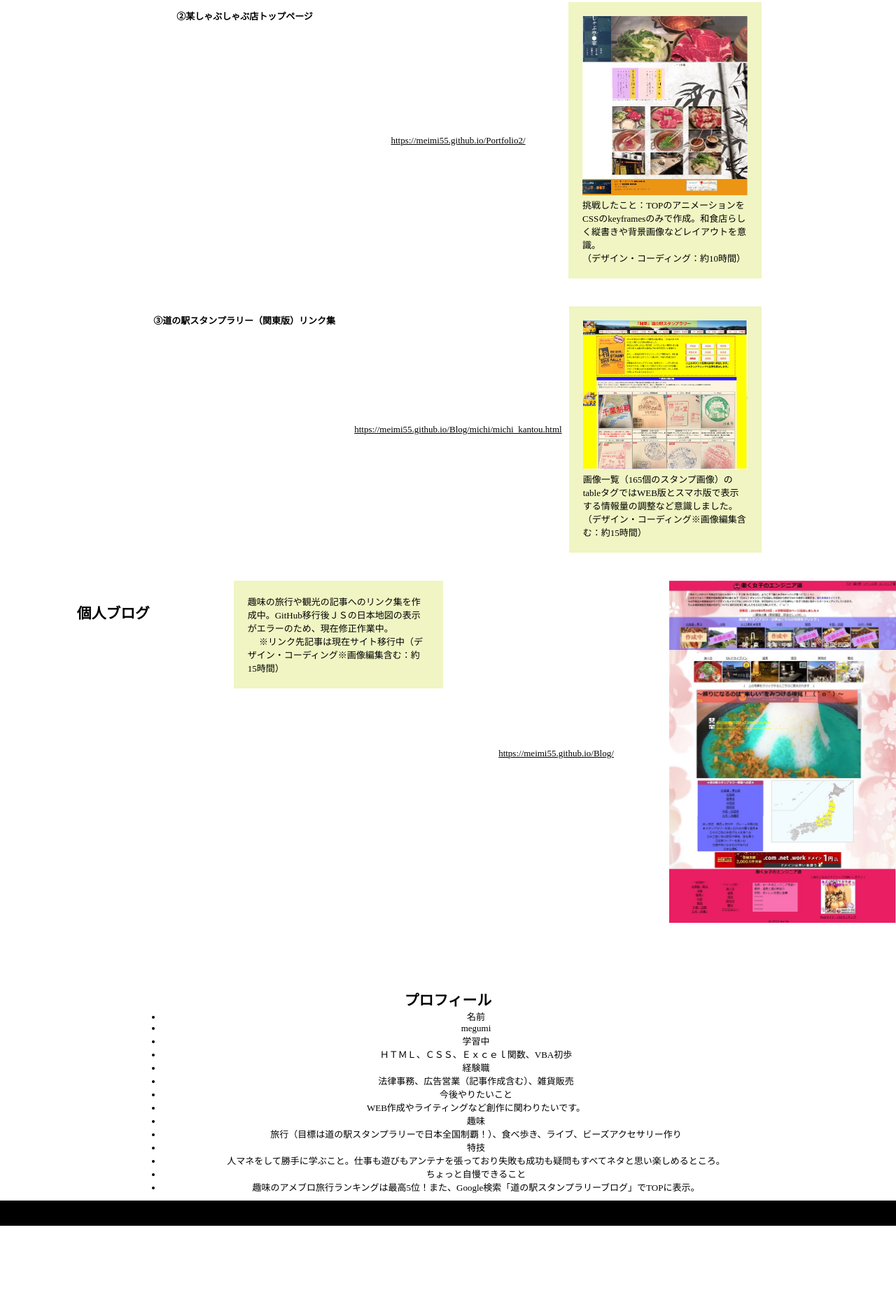
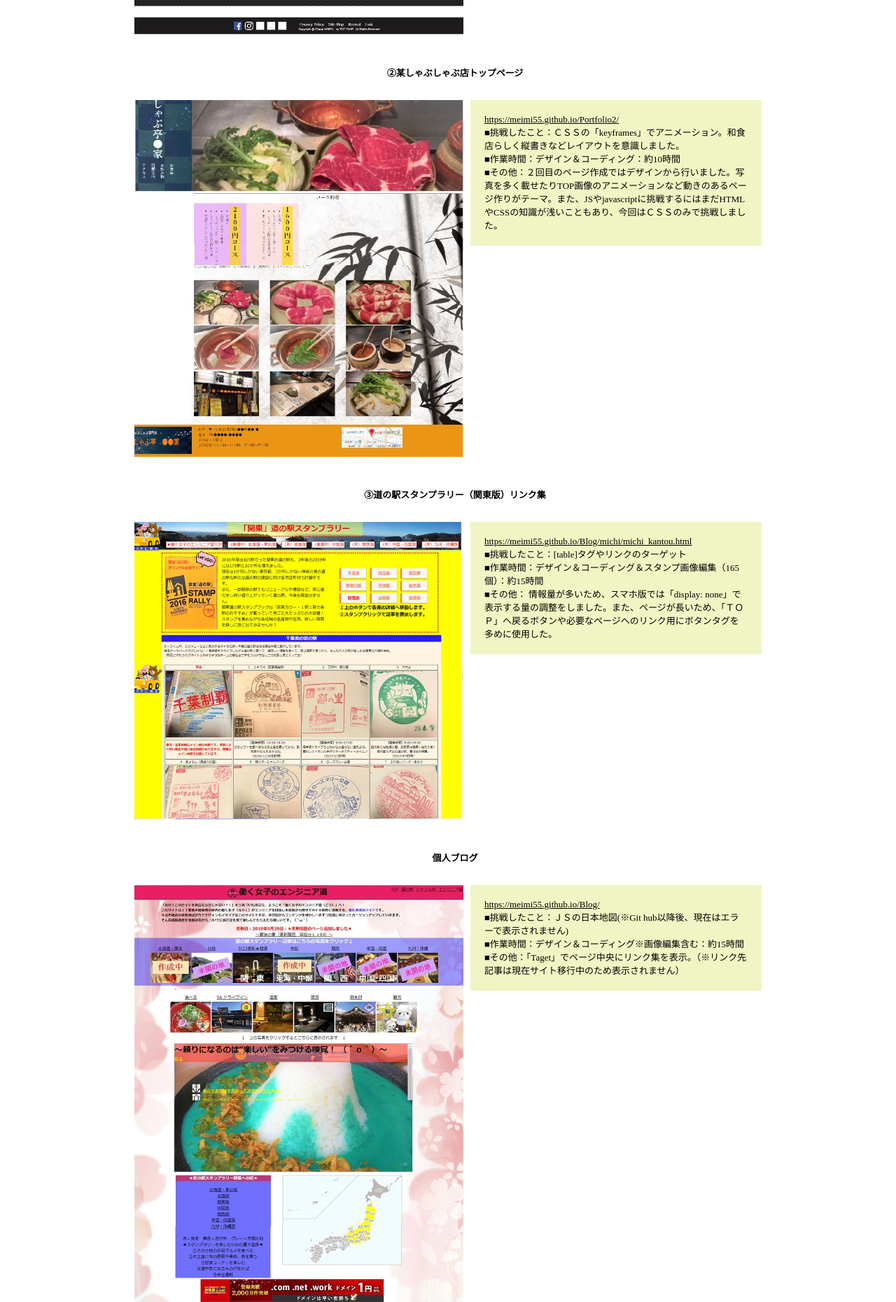
Before and after one commit to kurousagi3/profile-link, a plain HTML site: page index.html in a window 1280 px wide. Shown: the part 636-2497 px from the top of the page at 70% size. Before the commit the page ends 2388 px from the top, so only its background shows below. Drawn offline with Linux system fonts and the light colour scheme.

Commit message:
Add files via upload

```diff
--- a/index.html
+++ b/index.html
@@ -3,7 +3,7 @@
 <head>
 	<meta charset="utf-8">
 	<meta http-equiv="X-UA-Compatible" content="IE=edge">
-	<title>megumi'sPortfoli</title>
+	<title>Portfoli</title>
 	<link rel="stylesheet" href="css/style.css" media="(max-width:400px)">
 	<link rel="stylesheet" href="css/desktop.css" media="(min-width:401px)">
 	<meta name="viewport" content="width=device-width,initial-scale=1.0,minimum-scale=1.0">
@@ -12,7 +12,7 @@
 </head>
 <body>
 	<header>
-		<h1>megumi's Portfoli Site</h1>
+		<h1>Portfoli Site</h1>
 		<div id="nav-drawer">
 			<input id="nav-input" type="checkbox" class="nav-unshown">
 			<label id="nav-open" for="nav-input"><span></span></label>
@@ -24,76 +24,78 @@
 						<th><a href="#blog">ブログ</a></th>
 						<th><a href="#profile">プロフィール</a></th>
 					</tr>
-					<tr>
-						<td><a href="#Portfoli"><img src="image/Portfoli.jpg" alt="ポートフォリオ"></a></td>
-						<td><a href="#blog"><img src="image/blog.jpg" alt="ブログ"></a></td>
-						<td><a href="#profile"><img src="image/profile.jpg" alt="ブロフィール"></a></td>
-					</tr>
+
 				</table>
 			</nav>
 		</div>
 	</header><!-- /header -->
-	<body>
 		<main>
 			<div id="Portfoli">
 				<h2>ポートフォリオ集</h2>
-				<p>これまで作成したページの紹介です。画像をクリックするとＧｉｔＨｕｂの公開ページが開きます。<br>
+				<p>これまで作成したページの紹介です。各画像をクリックするとＧｉｔＨｕｂの公開ページが開きます。<br>
 					※スマホ用サイト作成（2019.10.14　作成時間：約６時間）<br>
 				 	※PC用対応（2019/11/13　作成時間約1時間半）</p>
+				<h3>①某イタリアン店アクセスページ</h3>
 				<div class="page1">
-					<h3>①某イタリアン店アクセスページ</h3>
-					<a href="https://meimi55.github.io/Portfolio1/">https://meimi55.github.io/Portfolio1/</a>
-					<p><a href="https://meimi55.github.io/Portfolio1/"><img src="image/Portfolio1.jpg" alt="イタリアン店アクセスページ"></a>
-					挑戦したこと：Googleマップの埋め込み。読み込みが重くならないように画像を減らすため背景のボーダーはCSS「repeating-linear-gradient」で作成しました	。（コーディングのみ：約6時間）</p>
+					<a href="https://meimi55.github.io/Portfolio1/"><img src="image/Portfolio1.jpg" alt="イタリアン店アクセスページ"></a>
+					<p><a href="https://meimi55.github.io/Portfolio1/">https://meimi55.github.io/Portfolio1/</a><br>
+						■挑戦したこと：Googleマップの埋め込み。読み込みが重くならないよう画像を減らす⇒背景のボーダーはCSS「repeating-linear-gradient」で作成	。<br>
+						■作業時間：コーディングのみ約６時間<br>
+						■その他：初めてのコーディングでタグを調べながらの作業で時間がかかったが、主に「display」や「position」について学ぶことができた。
+					</p>
 				</div>
-
+				<h3 class="clear">②某しゃぶしゃぶ店トップページ</h3>
 				<div class="page2">
-					<h3 class="clear">②某しゃぶしゃぶ店トップページ</h3>
-					<a href="https://meimi55.github.io/Portfolio2/">https://meimi55.github.io/Portfolio2/</a>
-					<p><a href="https://meimi55.github.io/Portfolio2/"><img src="image/Portfolio2.jpg" alt="和食店ページ"></a>
-					挑戦したこと：TOPのアニメーションをCSSのkeyframesのみで作成。和食店らしく縦書きや背景画像などレイアウトを意識。<br>（デザイン・コーディング：約10時間）</p>
-
+					<a href="https://meimi55.github.io/Portfolio2/"><img src="image/Portfolio2.jpg" alt="和食店ページ"></a>
+					<p><a href="https://meimi55.github.io/Portfolio2/">https://meimi55.github.io/Portfolio2/</a><br>
+						■挑戦したこと：ＣＳＳの「keyframes」でアニメーション。和食店らしく縦書きなどレイアウトを意識しました。<br>
+						■作業時間：デザイン＆コーディング：約10時間<br>
+						■その他：２回目のページ作成ではデザインから行いました。写真を多く載せたりTOP画像のアニメーションなど動きのあるページ作りがテーマ。また、JSやjavascriptに挑戦するにはまだHTMLやCSSの知識が浅いこともあり、今回はＣＳＳのみで挑戦しました。
+					</p>
 				</div>
+				<h3>③道の駅スタンプラリー（関東版）リンク集</h3>
 				<div class="page3">
-					<h3>③道の駅スタンプラリー（関東版）リンク集</h3>
-					<a href="https://meimi55.github.io/Blog/michi/michi_kantou.html">https://meimi55.github.io/Blog/michi/michi_kantou.html</a>
-					<p><a href="https://meimi55.github.io/Blog/michi/michi_kantou.html"><img src="image/Portfolio3.jpg" alt="道の駅関東ページ"></a>
-					画像一覧（165個のスタンプ画像）のtableタグではWEB版とスマホ版で表示する情報量の調整など意識しました。<br>（デザイン・コーディング※画像編集含む：約15時間）</p>
+					<a href="https://meimi55.github.io/Blog/michi/michi_kantou.html"><img src="image/Portfolio3.jpg" alt="道の駅関東ページ"></a>
+					<p><a href="https://meimi55.github.io/Blog/michi/michi_kantou.html">https://meimi55.github.io/Blog/michi/michi_kantou.html</a><br>
+						■挑戦したこと：[table]タグやリンクのターゲット<br>
+						■作業時間：デザイン＆コーディング＆スタンプ画像編集（165個）：約15時間<br>
+						■その他：	情報量が多いため、スマホ版では「display: none」で表示する量の調整をしました。また、ページが長いため、「ＴＯＰ」へ戻るボタンや必要なページへのリンク用にボタンタグを多めに使用した。
+					</p>
+				</div>
+				<h3>個人ブログ</h3>
+				<div id="blog">
+					<a href="https://meimi55.github.io/Blog/#"><img src="image/blog2.jpg" alt="個人ブログ"></a>
+					<p><a href="https://meimi55.github.io/Blog/">https://meimi55.github.io/Blog/</a><br>
+						■挑戦したこと：ＪＳの日本地図(※Git hub以降後、現在はエラーで表示されません)<br>
+						■作業時間：デザイン＆コーディング※画像編集含む：約15時間<br>
+						■その他：「Taget」でページ中央にリンク集を表示。（※リンク先記事は現在サイト移行中のため表示されません）
+					</p>
 				</div>
 			</div>
-			<div id="blog">
-				<h2>個人ブログ</h2>
-				<p>趣味の旅行や観光の記事へのリンク集を作成中。GitHub移行後ＪＳの日本地図の表示がエラーのため、現在修正作業中。<br>
-				　	※リンク先記事は現在サイト移行中（デザイン・コーディング※画像編集含む：約15時間）</p>
-				<a href="https://meimi55.github.io/Blog/">https://meimi55.github.io/Blog/</a>
-				<a href="https://meimi55.github.io/Blog/#"><img src="image/blog2.jpg" alt="個人ブログ"></a>
 
-			</div>
 			<div id="profile">
 				<h2>プロフィール</h2>
-				<ul>
-					<li class="cap">名前</li>
-					<li>megumi</li>
-					<li class="cap">学習中</li>
-					<li>ＨＴＭＬ、ＣＳＳ、Ｅｘｃｅｌ関数、VBA初歩</li>
-					<li class="cap">経験職</li>
-					<li>法律事務、広告営業（記事作成含む）、雑貨販売</li>
-					<li class="cap">今後やりたいこと</li>
-					<li>WEB作成やライティングなど創作に関わりたいです。</li>
-					<li class="cap">趣味</li>
-					<li>旅行（目標は道の駅スタンプラリーで日本全国制覇！）、食べ歩き、ライブ、ビーズアクセサリー作り</li>
-					<li class="cap">特技</li>
-					<li>人マネをして勝手に学ぶこと。仕事も遊びもアンテナを張っており失敗も成功も疑問もすべてネタと思い楽しめるところ。</li>
-					<li class="cap">ちょっと自慢できること</li>
-					<li>趣味のアメブロ旅行ランキングは最高5位！また、Google検索「道の駅スタンプラリーブログ」でTOPに表示。</li>
-				</ul>
+				<dl>
+					<dt class="cap">名前</dt>
+					<dd>megumi</dd>
+					<dt  class="cap">学習中</dt>
+					<dd>ＨＴＭＬ、ＣＳＳ、Ｅｘｃｅｌ関数、VBA(勉強中）</dd>
+					<dt class="cap">経験職</dt>
+					<dd>法律事務、広告営業（記事作成含む）、雑貨販売</dd>
+					<dt class="cap">今後やりたいこと</dt>
+					<dd>WEB作成やライティングなど創作に関わりたいです。</dd>
+					<dt class="cap">趣味</dt>
+					<dd>旅行（目標は道の駅スタンプラリーで日本全国制覇！）、食べ歩き、ライブ、ビーズアクセサリー作り</dd>
+					<dt class="cap">特技</dt>
+					<dd>人マネをして勝手に学ぶこと。仕事も遊びもアンテナを張っており失敗も成功も疑問もすべてネタと思い楽しめるところ。</dd>
+					<dt class="cap">ちょっと自慢できること</dt>
+					<dd>趣味の旅行ブログは某ブログランキング最高5位！また、Google検索「道の駅スタンプラリーブログ」でTOPに表示。（※現在サイト移行のため閉鎖中）</dd>
+				</dl>
 			</div>
 		</main>
 		<footer>
 			<p>megumi's Portfoli</p>
 			<a href="mailto:meimi520515@gmail.com"></a>
 		</footer>
-
-	</body>
 </body>
 </html>
```
